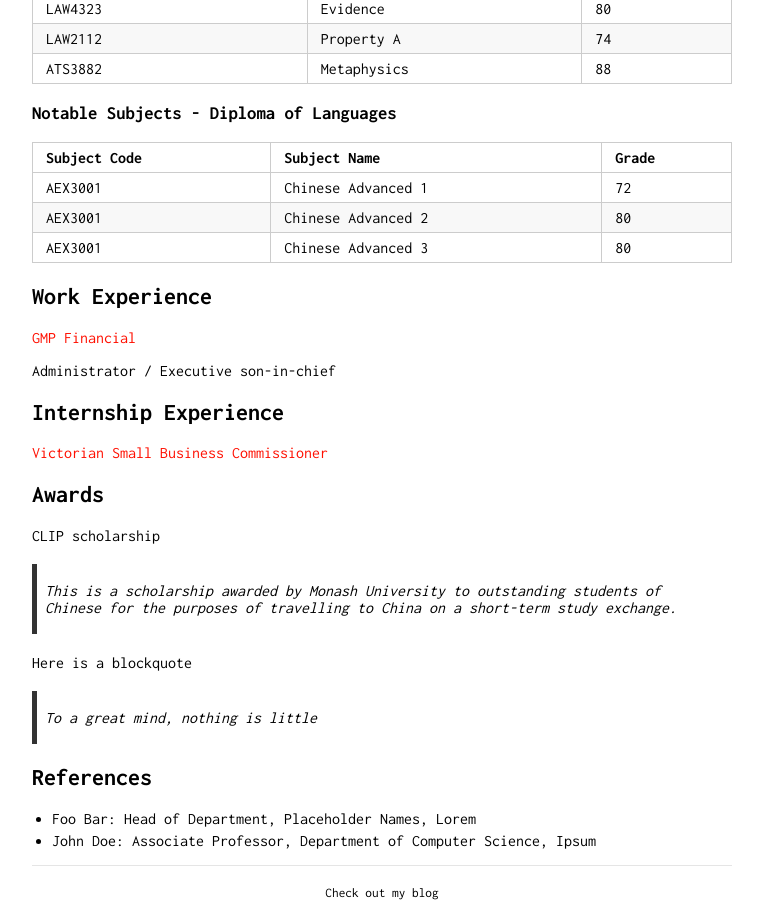
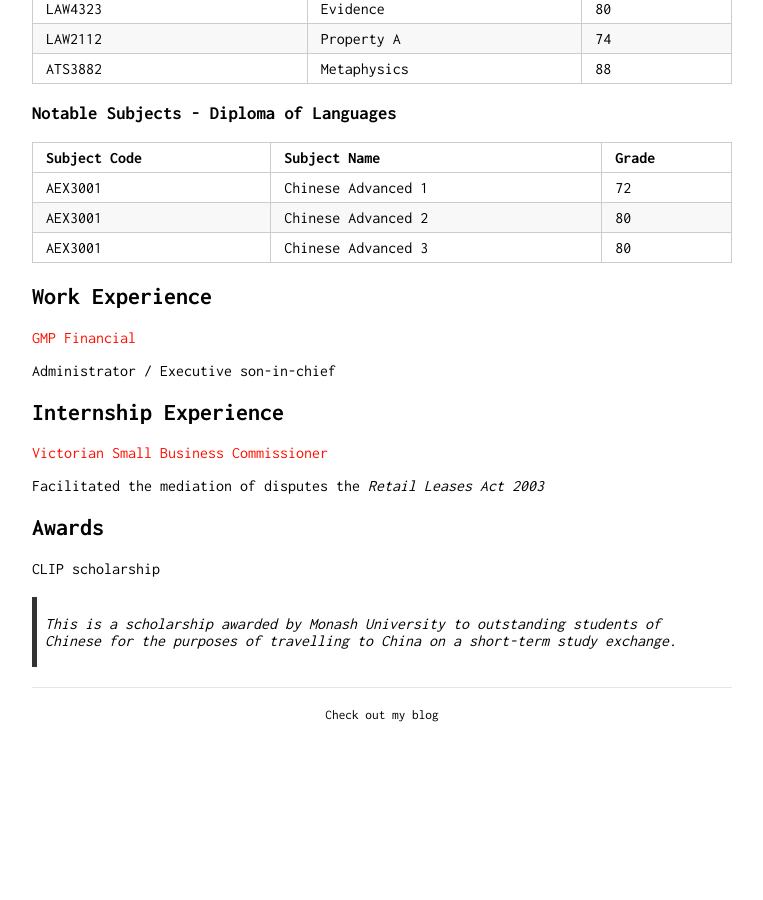
Before and after one commit to Wigdo/cv, a Jekyll site: the page built from index.md, in a window 1280 px wide and 900 px high, scrolled down 594 px. Shown: the whole window, without its empty margins (258-1021 px from the left). Built offline with Jekyll 4.4.1, drawn with Linux system fonts in a browser that asks for light colours; our own code applies the rules of GitHub Pages for plain Markdown files; after the commit the page ends 1316 px from its top, so only the background shows below that.

Commit message:
Update index.md

```diff
--- a/index.md
+++ b/index.md
@@ -50,18 +50,9 @@ Administrator / Executive son-in-chief
 
 [Victorian Small Business Commissioner](https://www.vsbc.vic.gov.au/)
 
+Facilitated the mediation of disputes the <em> Retail Leases Act 2003 </em>
 
 ## Awards
 
 CLIP scholarship
 > This is a scholarship awarded by Monash University to outstanding students of Chinese for the purposes of travelling to China on a short-term study exchange.
-
-
-Here is a blockquote
-
-> To a great mind, nothing is little
-
-## References
-
-* Foo Bar: Head of Department, Placeholder Names, Lorem
-* John Doe: Associate Professor, Department of Computer Science, Ipsum
```
